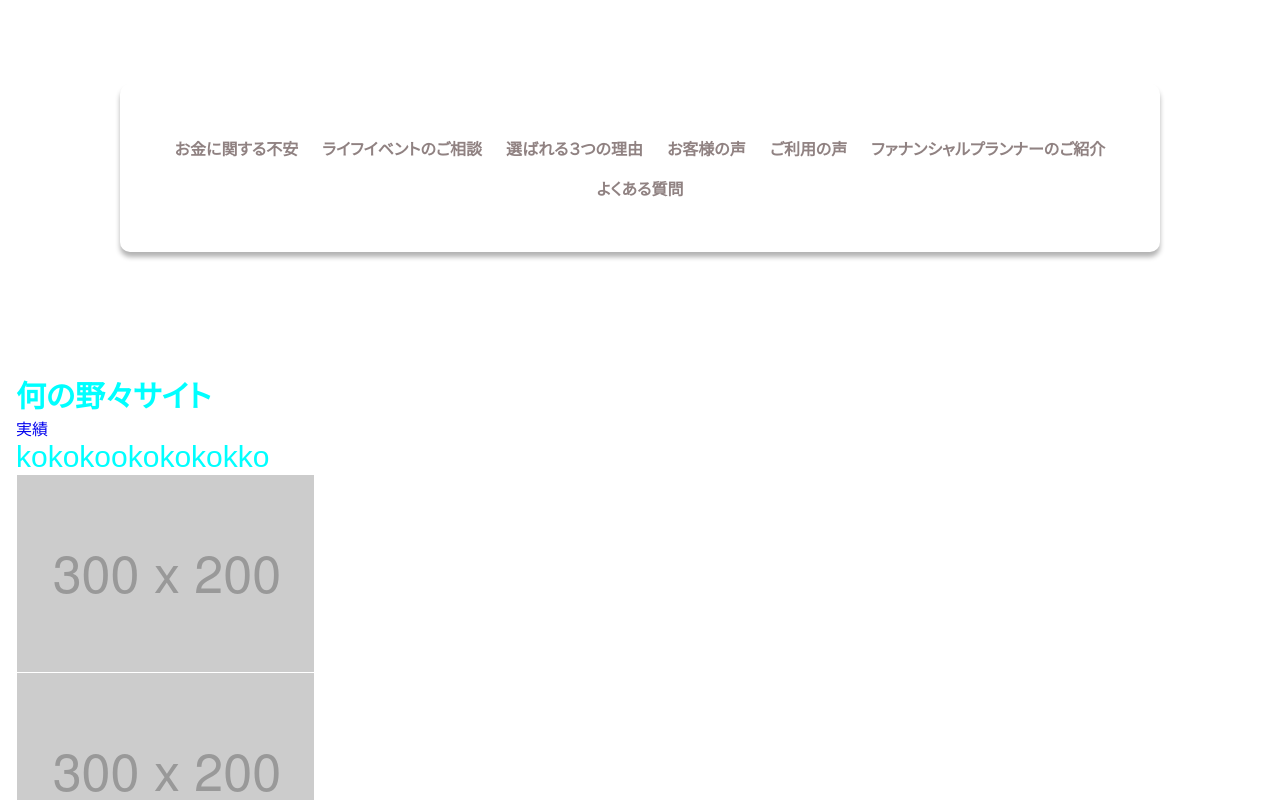
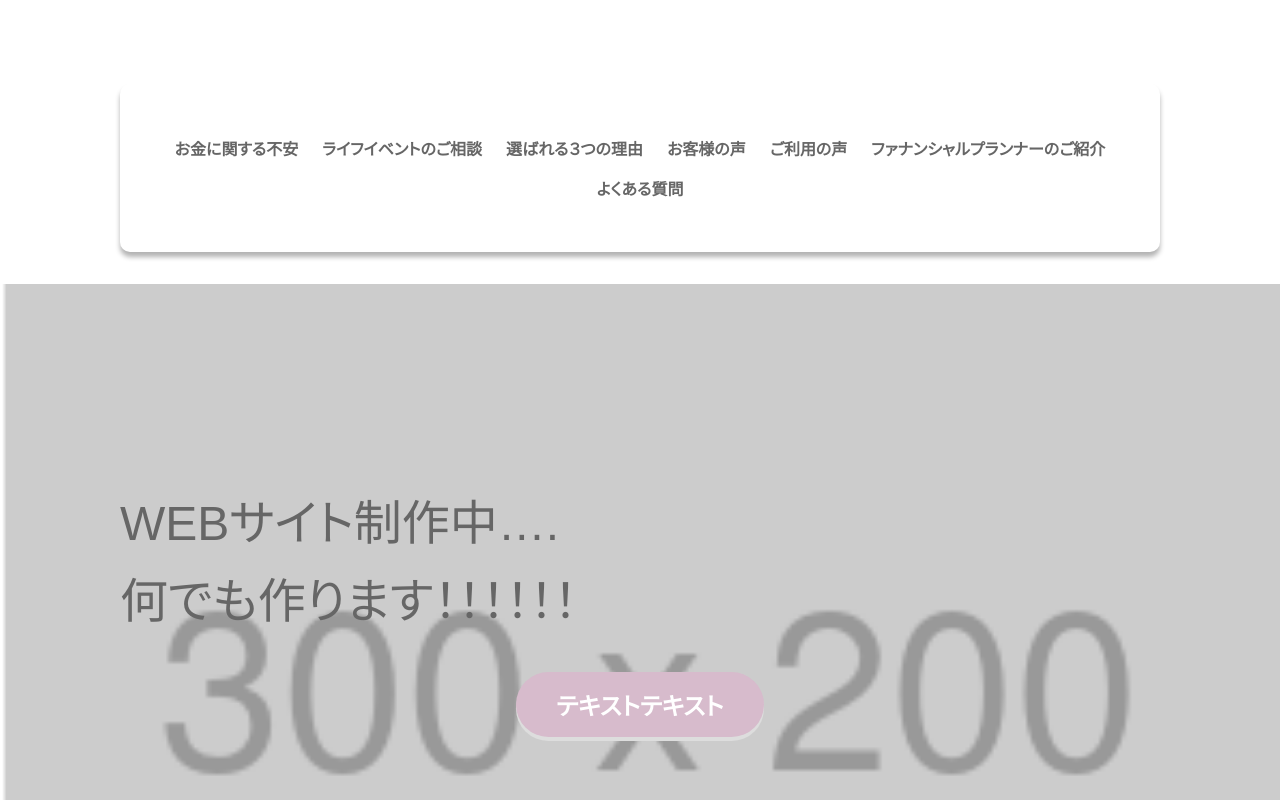
Before and after one commit to tomita-koki/ex, a website: page src/portfolio/index.html in a window 1280 px wide. Shown: the top 800 px of the page. Drawn offline with Linux system fonts and the light colour scheme.

Commit message:
0203 メインビジュアル途中７割完成

```diff
--- a/_dev/scss/_base/_variable.scss
+++ b/_dev/scss/_base/_variable.scss
@@ -7,7 +7,7 @@ $BREAKPOINT: 768px;
   /* color */
   --COLOR_PRIMARY: #fff;
   --COLOR_SECONDARY: #ddd;
-  --COLOR_FONT: #333;
+  --COLOR_FONT: #666666;
   --COLOR_STRONG: #e11515;
   --COLOR_BTN: #d7bbcc;
 
--- a/_dev/scss/_unique/_index.scss
+++ b/_dev/scss/_unique/_index.scss
@@ -172,7 +172,7 @@
   margin: 32px 32px 0px;
 
   @include media-query {
-    margin: 84px 120px 0;
+    margin: 84px 120px 32px;
   }
 
   &__inner {
@@ -228,17 +228,30 @@
     }
 
    &__text {
-      color: #908282;
+      color: var(--COLOR_FONT);
       font-weight: bold;
       position: relative;
+      z-index: 0;
       transition: all .3s ease;
+
+      // &::after {
+      //   content: "";
+      //   position: absolute;
+      //   top: 50%;
+      //   left: 50%;
+      //   transform: translate(-50%, -50%);
+      //   display: inline-block;
+      //   width: 32px;
+      //   height: 32px;
+      //   background-color: #fb9c0c;
+      //   border-radius: 50%;
+      //   z-index: -1;
+      // }
 
       @include hover {
         color: #FDB0A3;
-      }
 
-      @include hover {
-        &::before {
+        &::after {
           content: "";
           position: absolute;
           top: 50%;
@@ -249,7 +262,7 @@
           height: 32px;
           background-color: #FEF4E7;
           border-radius: 50%;
-          z-index: -10;
+          z-index: -1;
         }
       }
     }
@@ -393,6 +406,29 @@
   z-index: 5; /* 最前面に */
 }
 
-.main {
-  padding-top: 120px;
+
+.main-visual {
+  margin-bottom: 64px;
+
+  @include media-query {
+    margin-bottom: 32px;
+  }
+
+  &__inner {
+    position: relative;
+    width: 100%;
+    height: 100vh;
+    background: url("/images/img-dummy.png") center center / cover no-repeat;
+  }
+
+  &__content {
+    padding: 200px 0px 0px 120px;
+    display: flex;
+    flex-direction: column;
+    gap: 8px;
+  }
+
+  &__text {
+    font-size: px-to-rem(48);
+  }
 }
--- a/src/portfolio/index.html
+++ b/src/portfolio/index.html
@@ -30,6 +30,18 @@
     <div class="background"></div>
 </header>
 <main class="main">
+    <div class="main-visual">
+        <div class="main-visual__inner">
+            <div class="main-visual__content">
+                <p class="main-visual__text">WEBサイト制作中….</p>
+                <p class="main-visual__text">何でも作ります！！！！！！</p>
+            </div>
+            <div class="fp-btn">
+                <a href="$$$dummyLink$$$" class="fp-btn__inner">
+                <span class="fp-btn__text">テキストテキスト</span></a>
+                </div><!-- /.fp-btn -->
+        </div>
+    </div>
     <div>
         <div class="section-01__inner">
             <h1 class="test">何の野々サイト</h1>
```
Also changed, not shown: src/css/style.css.
